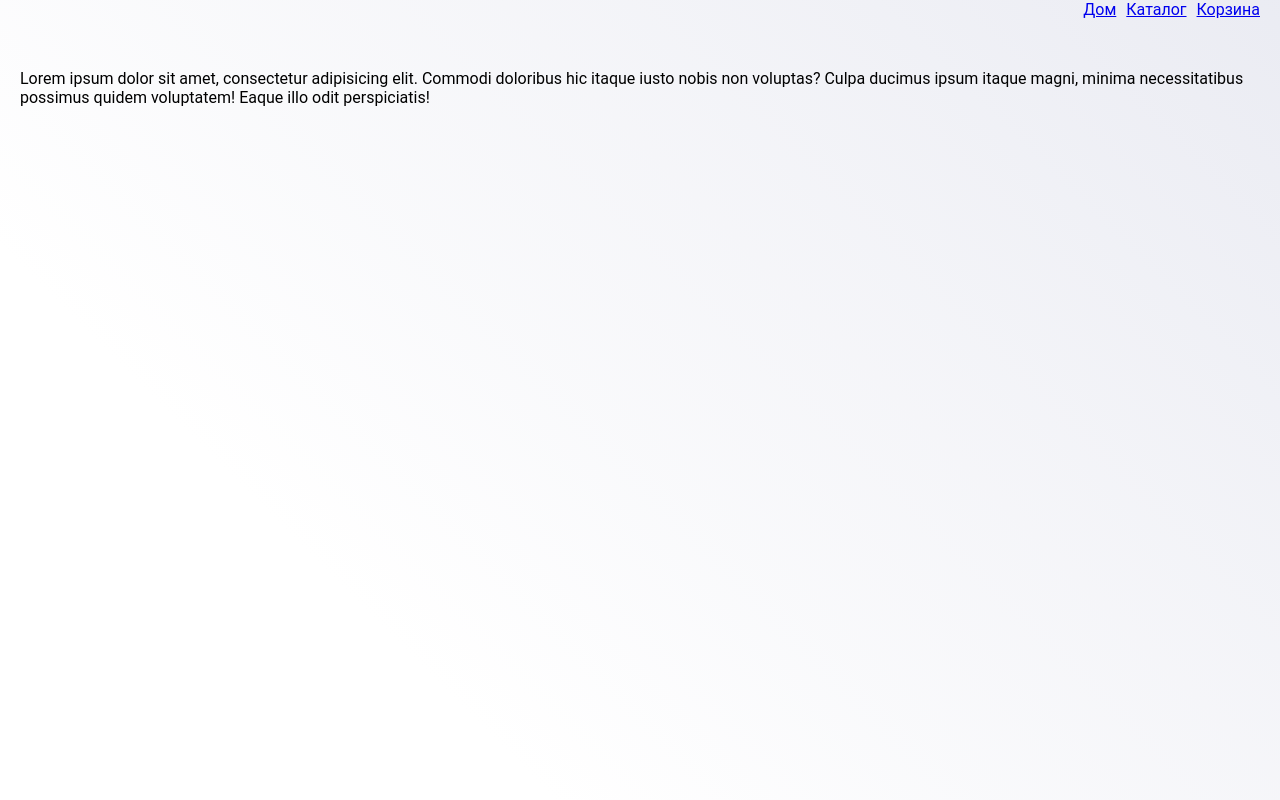
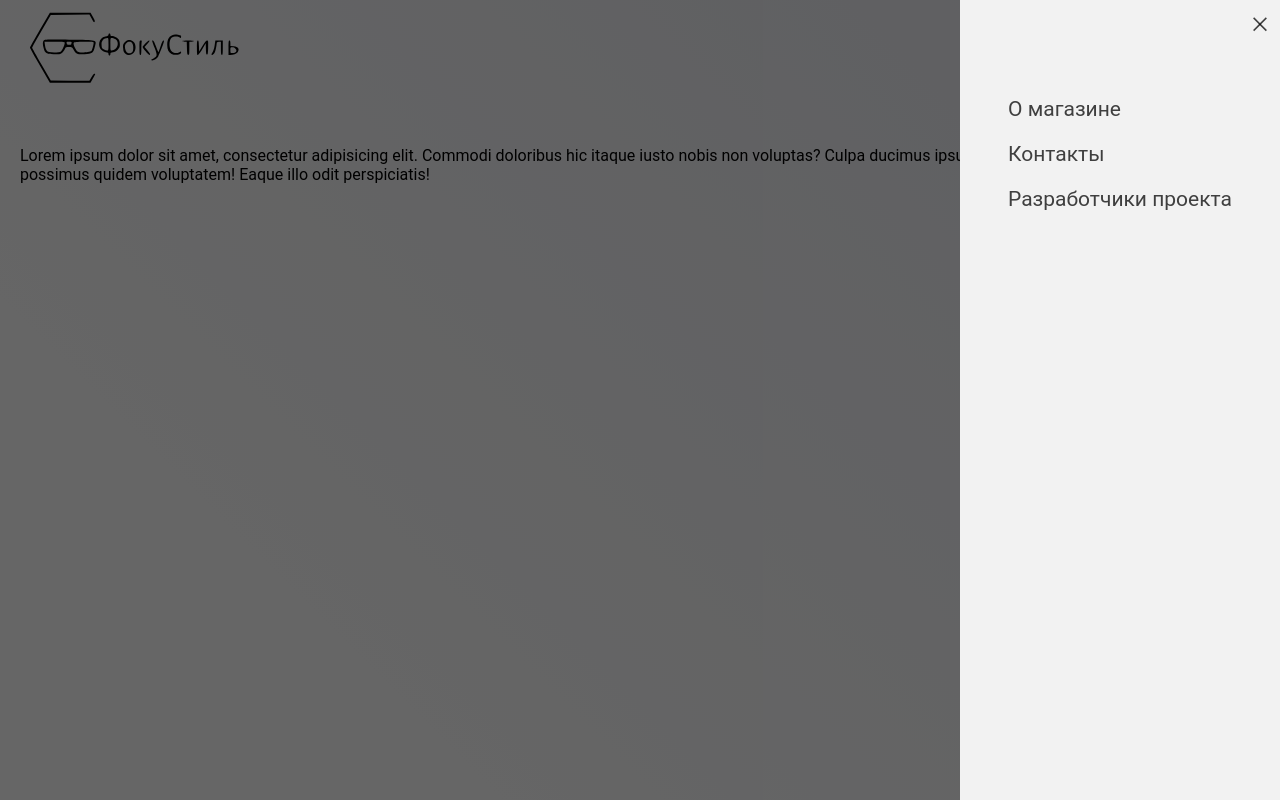
Before and after one commit to gusennn/focustyle, a React (Create React App) app: page / in a window 1280 px wide. Shown: the top 800 px of the page. Built offline with nearby package versions, Linux system fonts and the light colour scheme.

Commit message:
создание навигации и меню

```diff
--- a/src/App.css
+++ b/src/App.css
@@ -14,8 +14,6 @@
   margin-bottom: 50px;
 }
 
-.componentContainer {
+.componentContainer {}
 
-}
-.footer {
-}
+.footer {}
--- a/src/App.js
+++ b/src/App.js
@@ -6,8 +6,12 @@ import { Routes, Route } from "react-router-dom";
 import Cart from "./components/cart/Cart";
 import ProductArchiveContainer from "./components/productArchive/ProductArchiveContainer";
 import Footer from "./components/footer/Footer";
+import Menu from './components/menuBurg/MenuBurg';
+
 
 function App() {
+    //const itemsNav = [{ value: 'Перейти в сохраненные товары', class: 'like' }, { value: 'Перейти в корзину', class: 'like' }, { value: 'Вход в личный кабинет', class: 'header__nav__item' }]
+    const itemsMenu = [{ value: 'О магазине', href: '/' }, { value: 'Контакты', href: '/' }, { value: 'Разработчики проекта', href: '/' }]; //это должно быть в другом месте, но я не знаю куда перенести чтобы не сломать все остальное
     return (
         <div className="App">
 
@@ -26,6 +30,7 @@ function App() {
             <div className='footer'>
                 <Footer />
             </div>
+            <Menu header={'меню бургер'} array={itemsMenu} />
         </div>
     );
 }
--- a/src/components/header/Header.js
+++ b/src/components/header/Header.js
@@ -1,19 +1,50 @@
 import React from "react";
-import {NavLink} from "react-router-dom";
+import { NavLink } from "react-router-dom";
+import styles from "./header.module.css";
+import logoImg from "../../assets/svg/logo.svg";
 
-const Header =()=> {
+const Header = ({ array }) => {
 
-
+    { } //js если надо для кнопки
 
     return (
         <div className='componentContainer'>
-            <div style={{ display: "flex", justifyContent: 'flex-end',gap: 10 }}>
-                {/* NavLink - спец.тег React. Аналог тега <a> */}
-                <NavLink to='/'>Дом</NavLink>
-                <NavLink to='/product'>Каталог</NavLink>
-                <NavLink to='/cart'>Корзина</NavLink>
+            <div className={styles.header}>
+                <div className={styles.header__logo}>
+                    <NavLink to='/'>
+                        <img src={logoImg} alt="логотип" style={{ width: '100%', height: '100%' }} />
+                        <span className={styles.header__hidden}>На главную страницу</span>
+                    </NavLink>
+                </div>
+                <ul className={styles.header__nav}>
+                    <li>
+                        <NavLink to='/' className={`${styles.header__nav__item} ${styles.like}`}>
+                            <span className={styles.header__hidden}>Перейти в сохраненные товары</span>
+                        </NavLink>
+                    </li>
+                    <li>
+                        <NavLink to='/' className={`${styles.header__nav__item} ${styles.basket}`}>
+                            <span className={styles.header__hidden}>Перейти в корзину</span>
+                        </NavLink>
+                    </li>
+                    <li>
+                        <NavLink to='/' className={`${styles.header__nav__item} ${styles.profile}`}>
+                            <span className={styles.header__hidden}>Вход в личный кабинет</span>
+                        </NavLink>
+                    </li>
+                    {/*{array.map((el) => (
+                        <li>
+                            <NavLink to='/' className={el.class}>
+                                <span className={styles.header__hidden}>{el.value}</span>
+                            </NavLink>
+                        </li>
+                    ))}*/}
+                    <button type="button" className={styles.header__nav__button}>
+                        <span className={styles.header__hidden}>Открыть меню</span>
+                    </button>
+                </ul>
             </div>
-        </div>
+        </div >
     )
 }
 
--- /dev/null
+++ b/src/components/header/header.module.css
@@ -0,0 +1,67 @@
+.header {
+  max-width: 1289px;
+  margin: 0 auto;
+  display: flex;
+  justify-content: space-between;
+  gap: 10px;
+}
+
+.header__logo {
+  max-width: 229px;
+}
+
+.header__nav {
+  min-width: 200px;
+  display: flex;
+  margin-top: auto;
+  margin-bottom: auto;
+  list-style: none;
+}
+
+
+.header__nav__item {
+  width: 26px;
+  height: 23px;
+  display: inline-block;
+  margin-right: 37px;
+  cursor: pointer;
+  background: url(../../assets/svg/icon_heart.svg) no-repeat center/22px;
+}
+
+.like {
+  background: url(../../assets/svg/icon_heart.svg) no-repeat center/22px;
+}
+
+.basket {
+  background: url(../../assets/svg/iconBasket.svg) no-repeat center/22px;
+}
+
+.profile {
+  background: url(../../assets/svg/icon_user.svg) no-repeat center/22px;
+}
+
+.header__nav__button {
+  width: 26px;
+  height: 23px;
+  display: inline-block;
+  background: url(../../assets/svg/icon_menu.svg) no-repeat center/cover;
+  cursor: pointer;
+}
+
+.header__nav__item:hover,
+.header__nav__button:hover {
+  transition: 1s;
+  opacity: 0.5;
+}
+
+/*для скринридеров*/
+.header__hidden {
+  position: absolute;
+  width: 1px;
+  height: 1px;
+  margin: -1px;
+  padding: 0;
+  border: 0;
+  clip: rect(0 0 0 0);
+  overflow: hidden;
+}
--- /dev/null
+++ b/src/components/menuBurg/MenuBurg.js
@@ -0,0 +1,25 @@
+import React from "react";
+import styles from "./menu.module.css";
+
+
+const Menu = ({ array }) => {
+  return (
+    <div className={styles.menu}>
+      <div className={styles.menu__blur}></div>
+      <div className={styles.menu__content}>
+        <button type="button" className={styles.menu__button}>
+          <span className={styles.menu__hidden}>На главную страницу</span>
+        </button>
+        <ul className={styles.menu__list}>
+          {array.map((el) => (
+            <li>
+              <a href={el.href} className={styles.menu__list__item}>{el.value}</a>
+            </li>
+          ))}
+        </ul>
+      </div>
+    </div>
+  )
+}
+
+export default Menu;
--- /dev/null
+++ b/src/components/menuBurg/menu.module.css
@@ -0,0 +1,65 @@
+.menu {
+  width: 100vw;
+  height: 100vh;
+  top: 0;
+  left: 0;
+  display: flex;
+  position: fixed;
+}
+
+.menu__blur {
+  width: 75%;
+  height: 100vh;
+  background: rgba(0, 0, 0, 0.60);
+}
+
+.menu__content {
+  width: 25%;
+  height: 100vh;
+  display: flex;
+  flex-direction: column;
+  align-items: center;
+  background-color: #F2F2F2;
+}
+
+.menu__button {
+  width: 40px;
+  height: 40px;
+  display: inline-block;
+  margin-left: auto;
+  margin-top: 5px;
+  margin-bottom: 52px;
+  background: url(../../assets/svg/menu_cross.svg) no-repeat center/30px;
+  cursor: pointer;
+}
+
+.menu__list {
+  max-width: 232px;
+  display: flex;
+  flex-direction: column;
+  list-style: none;
+  font-size: 21px;
+}
+
+.menu__list__item {
+  display: inline-block;
+  margin-bottom: 21px;
+  text-decoration: none;
+  color: rgba(0, 0, 0, 0.74);
+}
+
+.menu__list__item:hover {
+  transition: 1s;
+  opacity: 0.5;
+}
+
+.menu__hidden {
+  position: absolute;
+  width: 1px;
+  height: 1px;
+  margin: -1px;
+  padding: 0;
+  border: 0;
+  clip: rect(0 0 0 0);
+  overflow: hidden;
+}
```
Also changed, not shown: public/svg/menu_cross.svg (added), src/assets/svg/menu_cross.svg (added).
